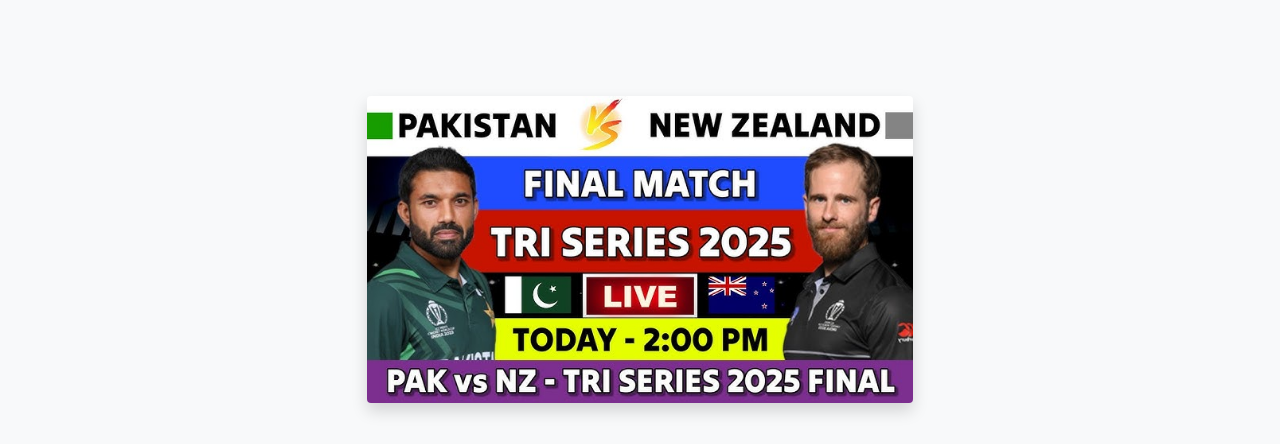
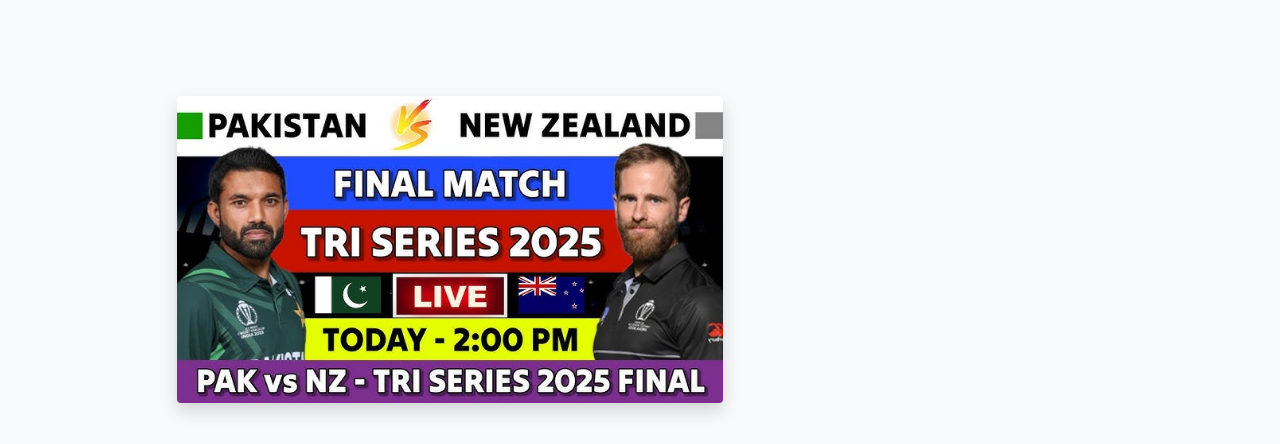
Before and after one commit to codefordesign01/livematch, a plain HTML site: page index.html in a window 1280 px wide. Shown: the top 444 px of the page. Drawn offline with nearby package versions, Linux system fonts and the light colour scheme.

Commit message:
new change

```diff
--- a/index.html
+++ b/index.html
@@ -17,7 +17,11 @@
   <body class="bg-light py-5">
     <div class="container">
 					<div class="row py-5 justify-content-center">
-						<div class="col-lg-3 col-md-4 col-12">
+
+						<div class="col-lg-6 col-md-12 d-flex justify-content-center align-items-center">
+							<img src="match.jpg" width="100%" height="auto" alt="Match Image" class="rounded img-fluid shadow" />
+						</div>
+						<div class="col-lg-4 col-md-4 col-12">
 							<script type="text/javascript">
 								atOptions = {
 									'key' : '7be28fe594a428fa60b51c8927ec337b',
@@ -28,11 +32,6 @@
 								};
 							</script>
 							<script type="text/javascript" src="//www.highperformanceformat.com/7be28fe594a428fa60b51c8927ec337b/invoke.js"></script>
-						</div>
-						<div class="col-lg-6 col-md-12 d-flex justify-content-center align-items-center">
-							<img src="match.jpg" width="100%" height="auto" alt="Match Image" class="rounded img-fluid shadow" />
-						</div>
-						<div class="col-lg-3 col-md-4 col-12">
 							<script type="text/javascript">
 								atOptions = {
 									'key' : 'e0b8696f7c3dd065b390b63f1b65ec3e',
```
